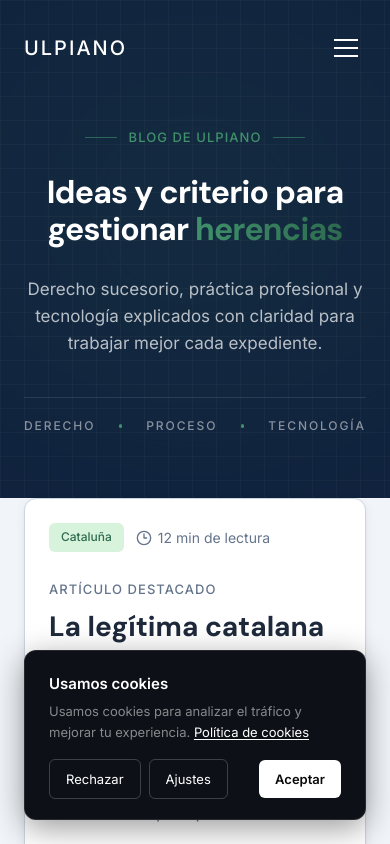
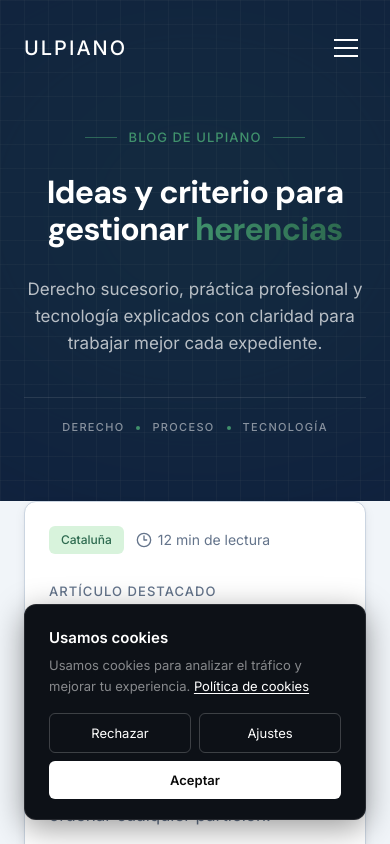
Before and after one commit to ElStevenn/website-ulpiano, a Next.js app: page /recursos/blog in a window 390 px wide. Shown: the top 844 px of the page. Built offline with nearby package versions, Linux system fonts and the light colour scheme.

Commit message:
refactor: update layout and styling in CookieBanner and BlogIndex components
- Changed the layout of the CookieBanner buttons to use a grid for better responsiveness.
- Adjusted the styling of the BlogIndex section for improved text alignment and spacing.

```diff
--- a/src/components/CookieBanner.tsx
+++ b/src/components/CookieBanner.tsx
@@ -194,7 +194,7 @@ export default function CookieBanner() {
                 </Link>
               </p>
             </div>
-            <div className="flex items-center gap-2">
+            <div className="grid grid-cols-2 gap-2 sm:flex sm:items-center">
               <button
                 type="button"
                 onClick={rejectAll}
@@ -212,7 +212,7 @@ export default function CookieBanner() {
               <button
                 type="button"
                 onClick={acceptAll}
-                className="rounded-[6px] bg-white px-[16px] py-[8px] text-[13px] font-semibold text-[#0a0a0a] transition-all hover:bg-white/90 ml-auto"
+                className="col-span-2 w-full rounded-[6px] bg-white px-[16px] py-[8px] text-[13px] font-semibold text-[#0a0a0a] transition-all hover:bg-white/90 sm:ml-auto sm:w-auto"
               >
                 Aceptar
               </button>
--- a/src/features/blog/BlogIndex.tsx
+++ b/src/features/blog/BlogIndex.tsx
@@ -140,7 +140,7 @@ export default function BlogIndex() {
             Derecho sucesorio, práctica profesional y tecnología explicados con
             claridad para trabajar mejor cada expediente.
           </p>
-          <div className="mx-auto mt-10 flex max-w-md items-center justify-center gap-6 border-t border-white/10 pt-5 text-xs font-medium uppercase tracking-[0.16em] text-white/50">
+          <div className="mx-auto mt-10 flex max-w-md items-center justify-center gap-3 border-t border-white/10 pt-5 text-[11px] font-medium uppercase tracking-[0.12em] text-white/50 sm:gap-6 sm:text-xs sm:tracking-[0.16em]">
             <span>Derecho</span>
             <span className="h-1 w-1 rounded-full bg-green-light" />
             <span>Proceso</span>
```
